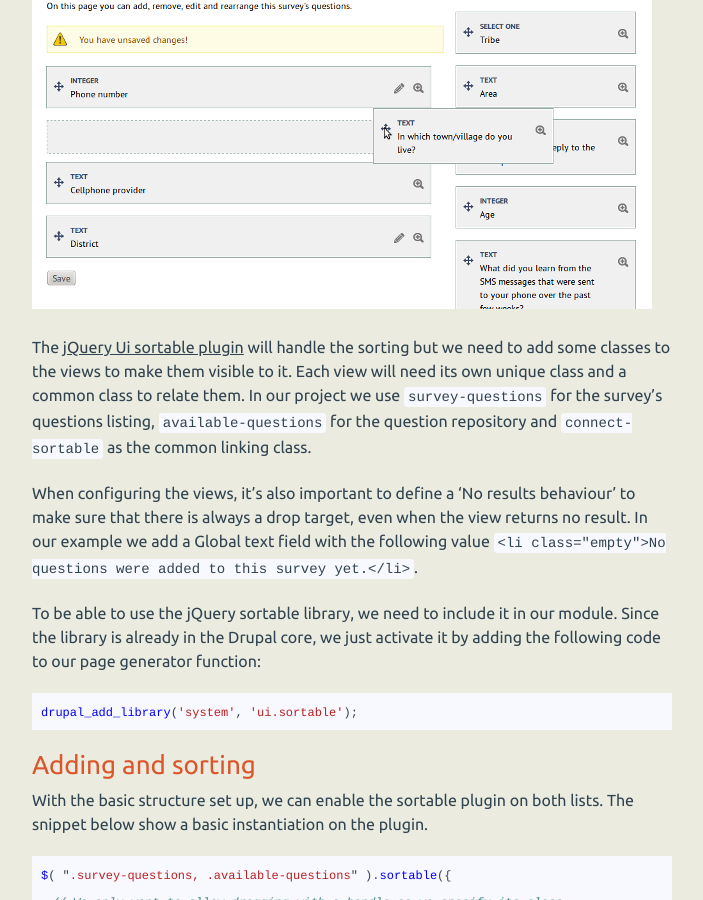
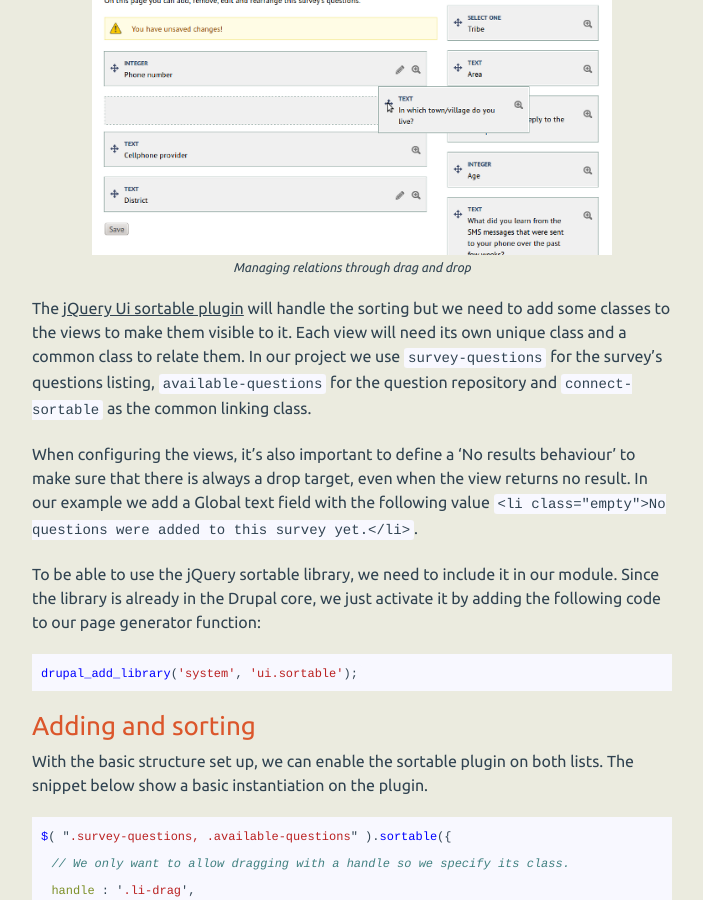
Before and after one commit to flipside-org/flipside.org, a Jekyll site: the page built from _posts/notes/2013-01-15-managing-relations-with-sortable.md, in a window 1280 px wide and 900 px high, scrolled down 621 px. Shown: the whole window, without its empty margins (138-841 px from the left). Built offline with Jekyll 4.4.1, drawn with Linux system fonts in a browser that asks for light colours; nearby versions of some CDN libraries.

Commit message:
Add image wrapper to old notes

````diff
--- a/_posts/notes/2013-01-15-managing-relations-with-sortable.md
+++ b/_posts/notes/2013-01-15-managing-relations-with-sortable.md
@@ -15,7 +15,10 @@ Relations are separate entities, fieldable out of the box and allow you to build
 ##Basic setup
 To set up the sorting of questions we need a basic structure, in this case we'll use two separate Views. One view will show a listing of all the questions already added to the survey (left side of the image) and the other will show all the available questions in our repository (right side). For jQuery sortable to work, it is important that the Format of both views is set to a List.
 
-![Managing relations through drag and drop](/images/notes/rearrange.png)
+<div class="image-with-caption eleven columns alpha omega">
+  <img src="/images/notes/rearrange.png" class="nine columns offset-by-one inset-by-one border alpha omega" alt="Managing relations through drag and drop" />
+  <span>Managing relations through drag and drop</span>
+</div>
 
 The [jQuery Ui sortable plugin](http://jqueryui.com/sortable/) will handle the sorting but we need to add some classes to the views to make them visible to it. Each view will need its own unique class and a common class to relate them. In our project we use ```survey-questions``` for the survey's questions listing, ```available-questions``` for the question repository and ```connect-sortable``` as the common linking class.
 
````
Also changed, not shown: _posts/notes/2013-03-14-data-collection-with-airwolf.md (+4 -1 lines).
